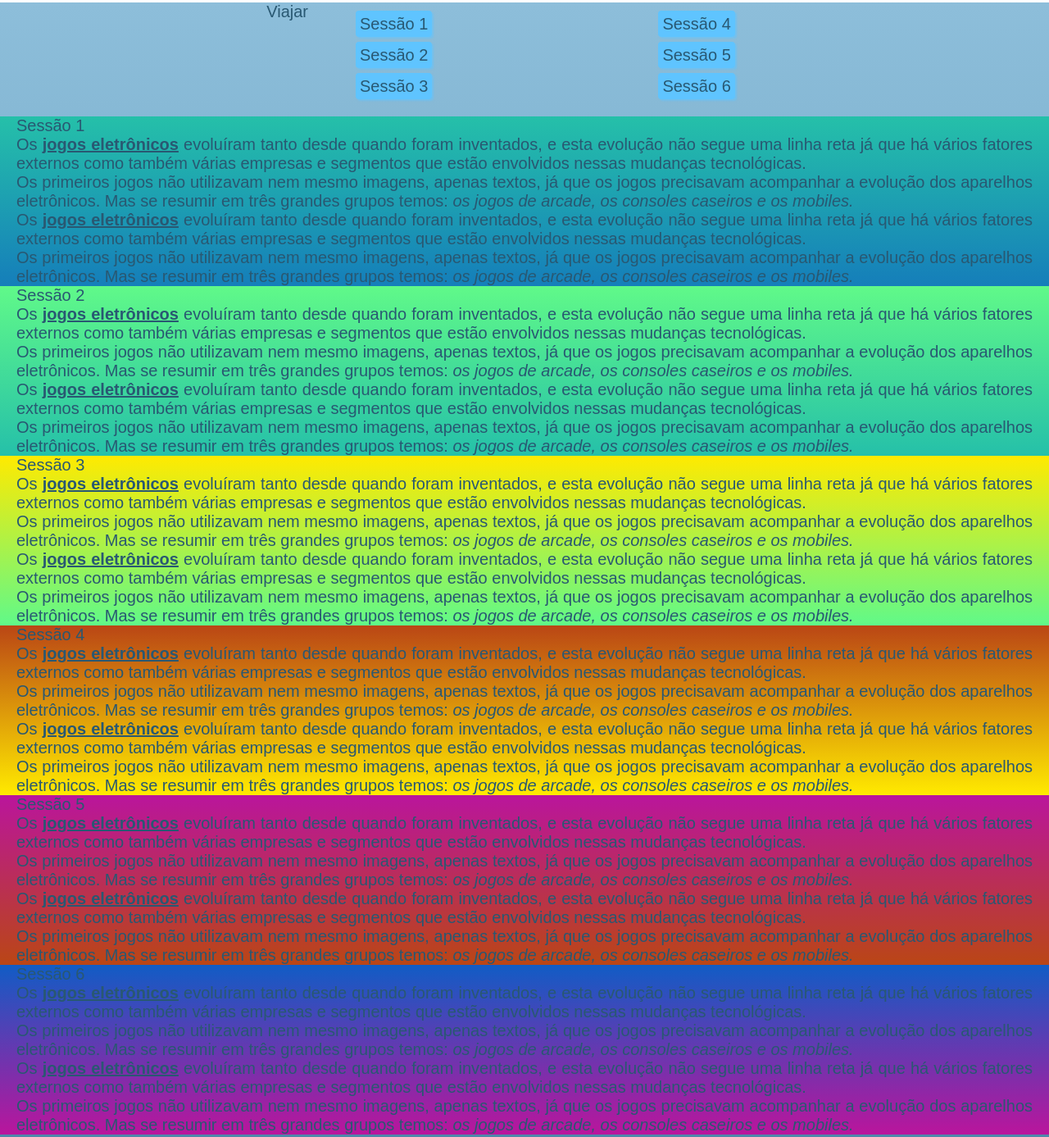
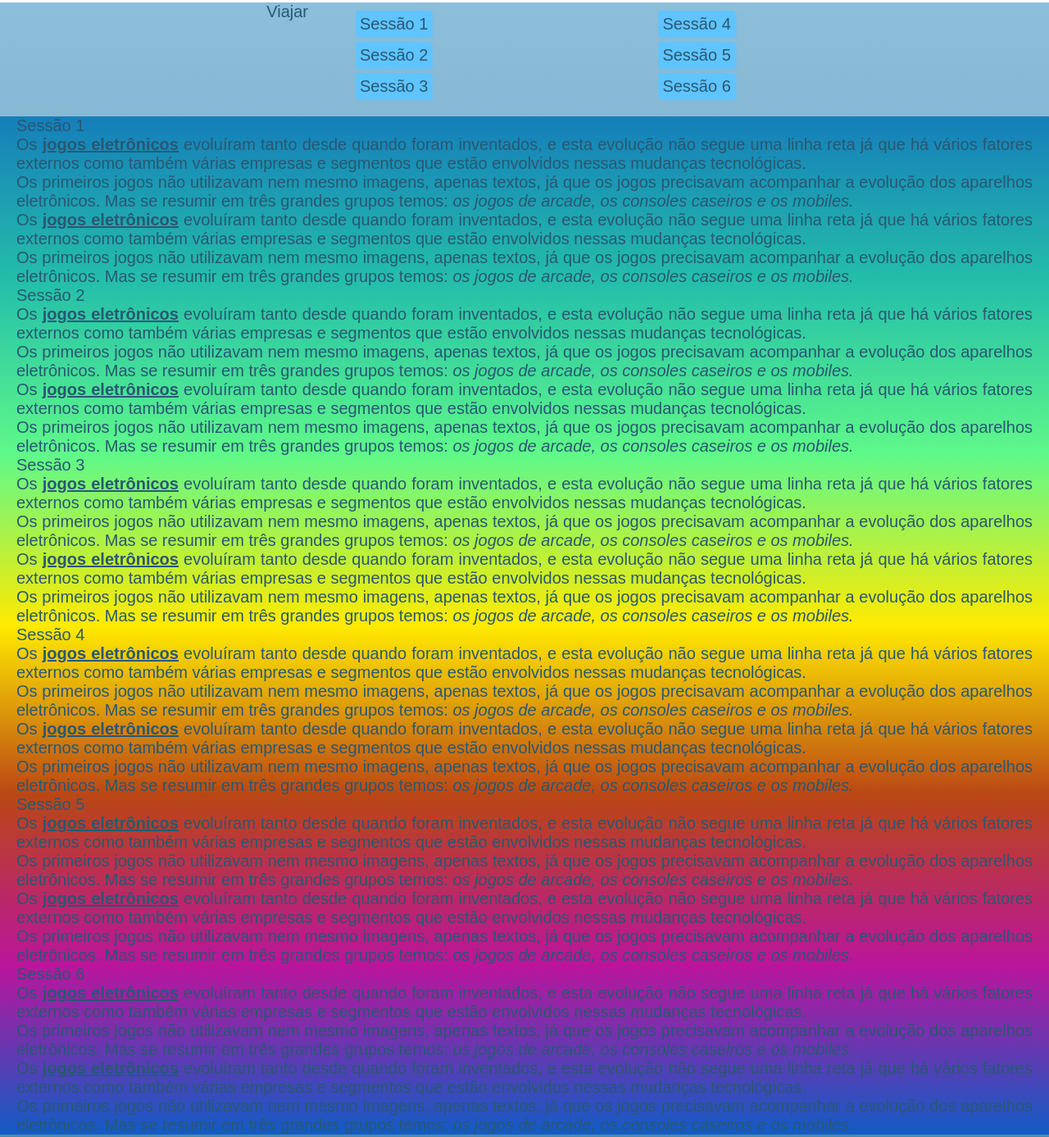
Before and after one commit to leonilso/Terceira_Jornada_HTML5_CSS3, a plain HTML site: page index.html in a window 1280 px wide. Shown: the part 85-1472 px from the top of the page at 82% size. Drawn offline with Linux system fonts and the light colour scheme.

Commit message:
gradient

```diff
--- a/style.css
+++ b/style.css
@@ -113,27 +113,27 @@ body{
 }
 
 #sessao1{
-    background: linear-gradient(to top, #157eba, #25c0a9);
+    background: linear-gradient(to bottom, #157eba, #25c0a9);
     /* background-color: #25c0a9; */
 
 }
 #sessao2{
-    background: linear-gradient(to top, #25c0a9, #60f989);
+    background: linear-gradient(to bottom, #25c0a9, #60f989);
     /* background-color: #60f989; */
 }
 #sessao3{
-    background: linear-gradient(to top, #60f989, #ffea00);
+    background: linear-gradient(to bottom, #60f989, #ffea00);
     /* background-color: #ffea00; */
 }
 #sessao4{
-    background: linear-gradient(to top, #ffea00, #ba4615);
+    background: linear-gradient(to bottom, #ffea00, #ba4615);
     /* background-color: #ba4615; */
 }
 #sessao5{
-    background: linear-gradient(to top, #ba4615, #ba159c);
+    background: linear-gradient(to bottom, #ba4615, #ba159c);
     /* background-color: #ba159c; */
 }
 #sessao6{
-    background: linear-gradient(to top, #ba159c, #115cc5);
+    background: linear-gradient(to bottom, #ba159c, #115cc5);
     /* background-color: #115cc5; */
 }
```
